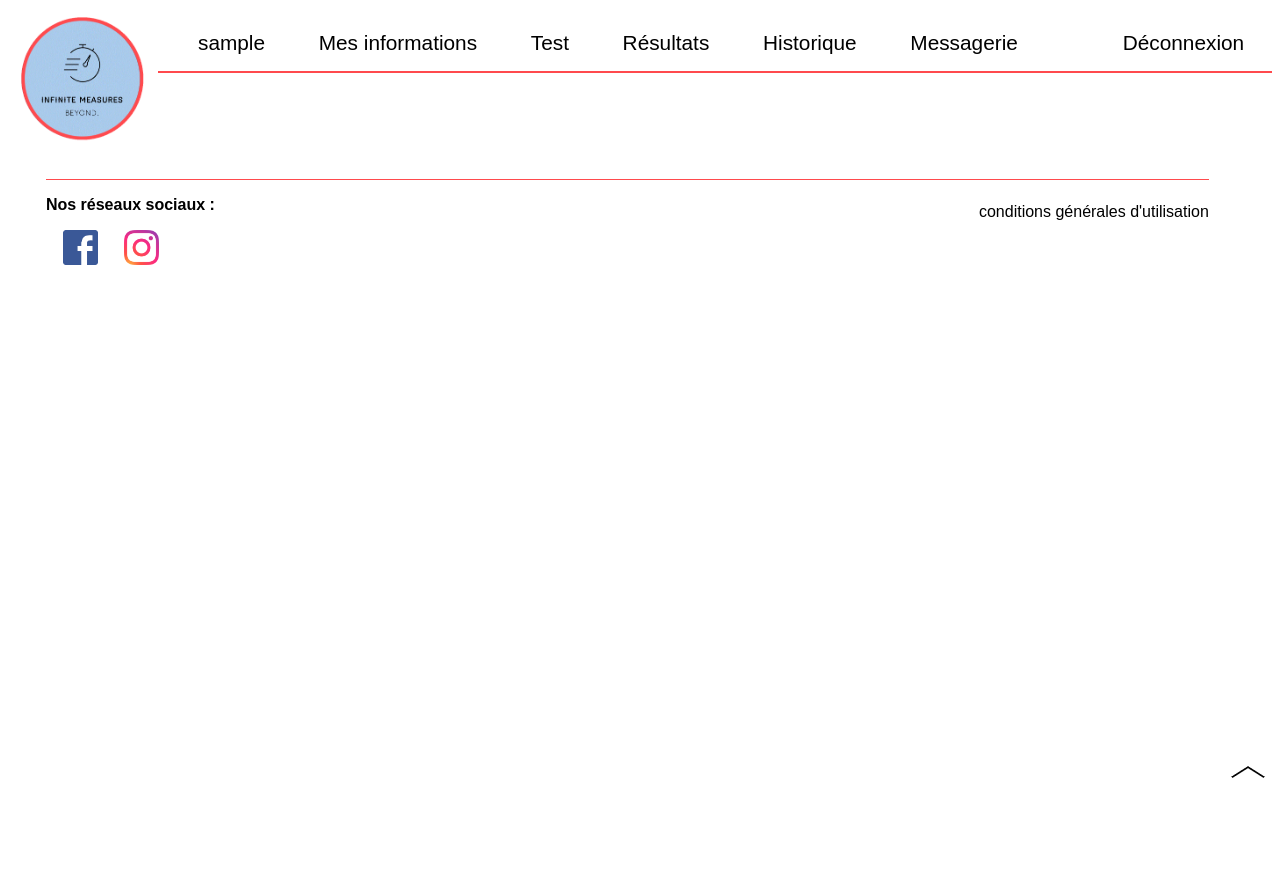
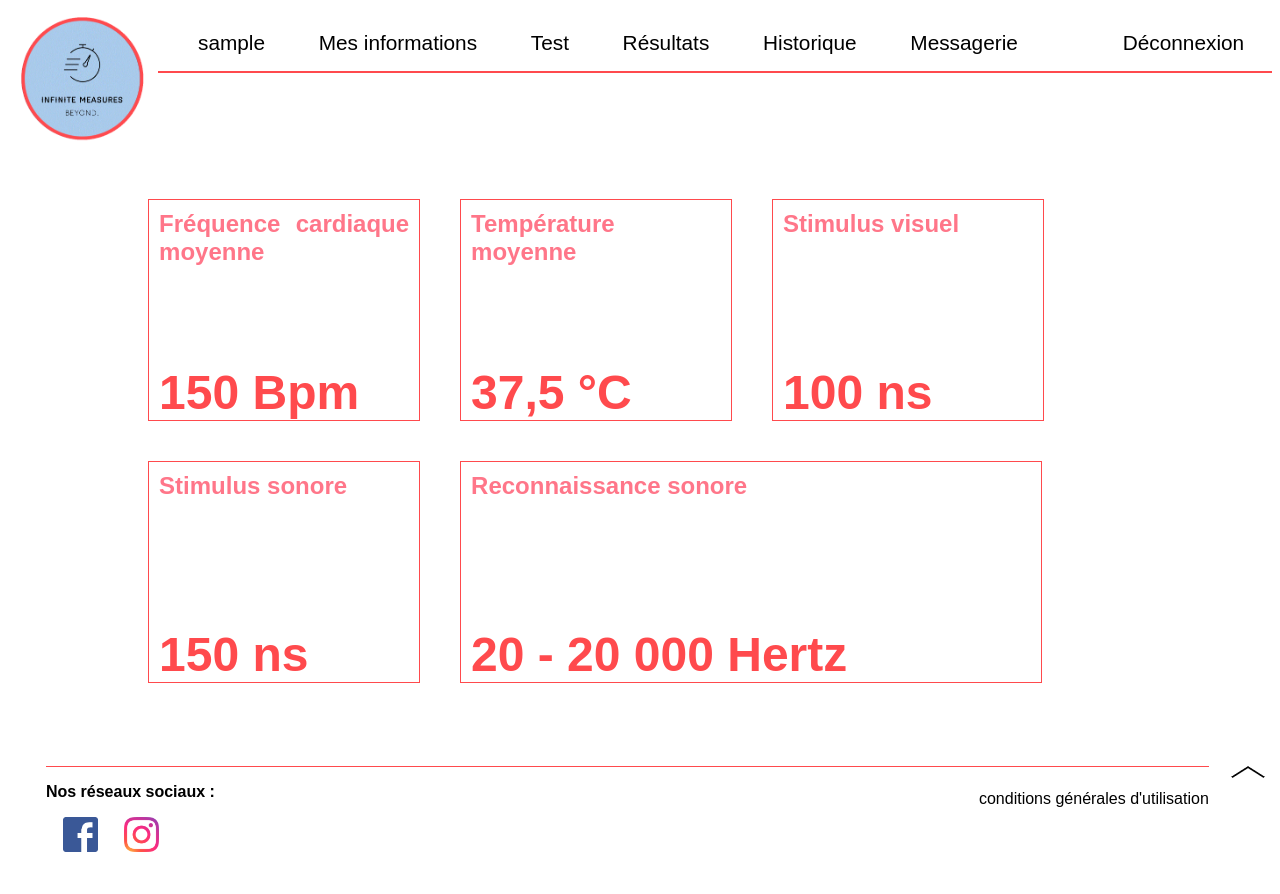
Before and after one commit to starfight44/APP_INFO_G6E, a PHP site: template view/resultsView.php in a window 1280 px wide. Before the commit the page ends 778 px from the top, so only its background shows below. Run offline with PHP 8.4, Linux system fonts and the light colour scheme; the template is opened without the code that fills it, so the values that code supplies are empty; the visitor is signed in with stand-in values (Sample User, id 1); some libraries are stand-ins or nearby versions.

Commit message:
rubrique résultats utilisateur en statique

```diff
--- a/public/CSS/style.css
+++ b/public/CSS/style.css
@@ -382,3 +382,39 @@ select{
      display: flex;
      flex-wrap: wrap;
  }
+
+ #results_container{
+     display: flex;
+     flex-wrap: wrap;
+ }
+.result_data{
+    position: relative;
+    width:250px;
+    height: 200px;
+    padding: 10px;
+    margin: 20px;
+    border: solid 1px #ff4a4d;
+    display: flex;
+    flex-direction: column;
+    overflow: hidden;
+}
+
+#soundRec{
+    width:560px;
+}
+
+h5{
+    color: #ff4a4d;
+    font-size: xxx-large;
+    font-weight: bold;
+    margin: 0;
+    position: absolute;
+    bottom: 0;
+}
+
+h6{
+    font-size: x-large;
+    color: #ff7689;
+    margin: 0;
+
+}
--- a/view/resultsView.php
+++ b/view/resultsView.php
@@ -1,5 +1,33 @@
 <?php
 ob_start(); ?>
 
+
+<section>
+    <article>
+<div id="results_container">
+    <div id="cardiac" class="result_data">
+        <h6>Fréquence cardiaque moyenne</h6>
+        <h5>150 Bpm</h5>
+    </div>
+    <div id="temp" class="result_data">
+        <h6>Température moyenne</h6>
+        <h5>37,5 °C</h5>
+    </div>
+    <div id="visualStimulus" class="result_data">
+        <h6>Stimulus visuel</h6>
+        <h5>100 ns</h5>
+    </div>
+    <div id="soundStimulus" class="result_data">
+        <h6>Stimulus sonore</h6>
+        <h5>150 ns</h5>
+    </div>
+    <div id="soundRec" class="result_data">
+        <h6>Reconnaissance sonore</h6>
+        <h5>20 - 20 000 Hertz</h5>
+    </div>
+
+</div></article>
+</section>
+
 <?php  $content = ob_get_clean();
 require('view/userSpaceView.php') ; ?>
```
